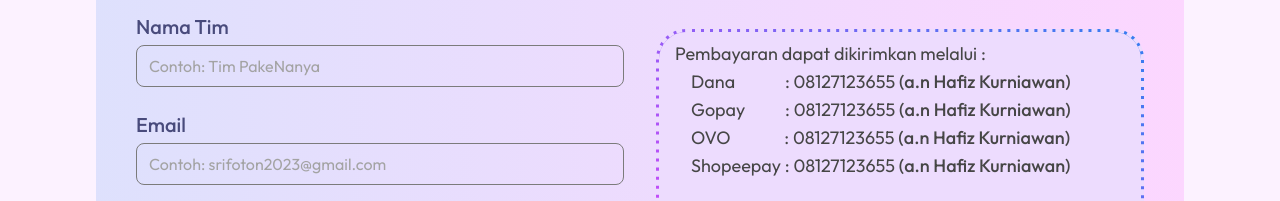
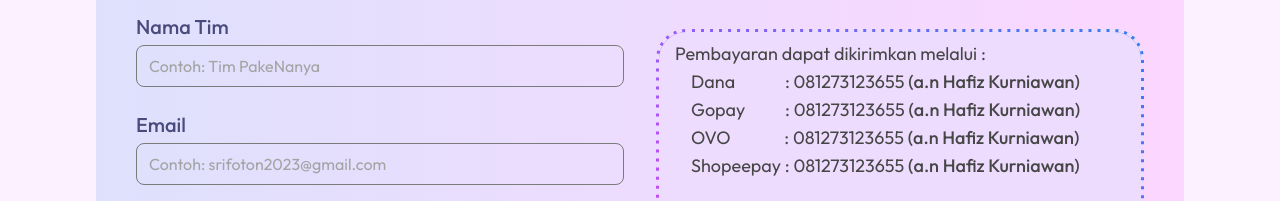
Before and after one commit to zildjianvitoo/srifoton2023fe-deployed, a Next.js app: page /kompetisi/register/uiux-design in a window 1280 px wide. Shown: the part 303-504 px from the top of the page. Built offline with nearby package versions, Linux system fonts and the light colour scheme.

Commit message:
fix: payment note

```diff
--- a/components/molecules/PaymentNote.jsx
+++ b/components/molecules/PaymentNote.jsx
@@ -11,22 +11,22 @@ export default function PaymentNote({ seminarPage }) {
       <ul className="flex flex-col gap-1 px-2 lg:px-4 lg:gap-0">
         <li>
           {" "}
-          Dana <span className="lg:ml-[46px]"> : 08127123655 </span>
+          Dana <span className="lg:ml-[46px]"> : 081273123655 </span>
           <span className="font-medium">(a.n Hafiz Kurniawan)</span>
         </li>
         <li>
           {" "}
-          Gopay <span className="lg:ml-9 "> : 08127123655 </span>
+          Gopay <span className="lg:ml-9 "> : 081273123655 </span>
           <span className="font-medium">(a.n Hafiz Kurniawan)</span>
         </li>
         <li>
           OVO
-          <span className="lg:ml-[50px]"> : 08127123655 </span>
+          <span className="lg:ml-[50px]"> : 081273123655 </span>
           <span className="font-medium">(a.n Hafiz Kurniawan)</span>
         </li>
         <li>
           {" "}
-          Shopeepay : 08127123655{" "}
+          Shopeepay : 081273123655{" "}
           <span className="font-medium">(a.n Hafiz Kurniawan)</span>
         </li>
         <p className="mt-5 font-medium"> Transfer Bank</p>
```
